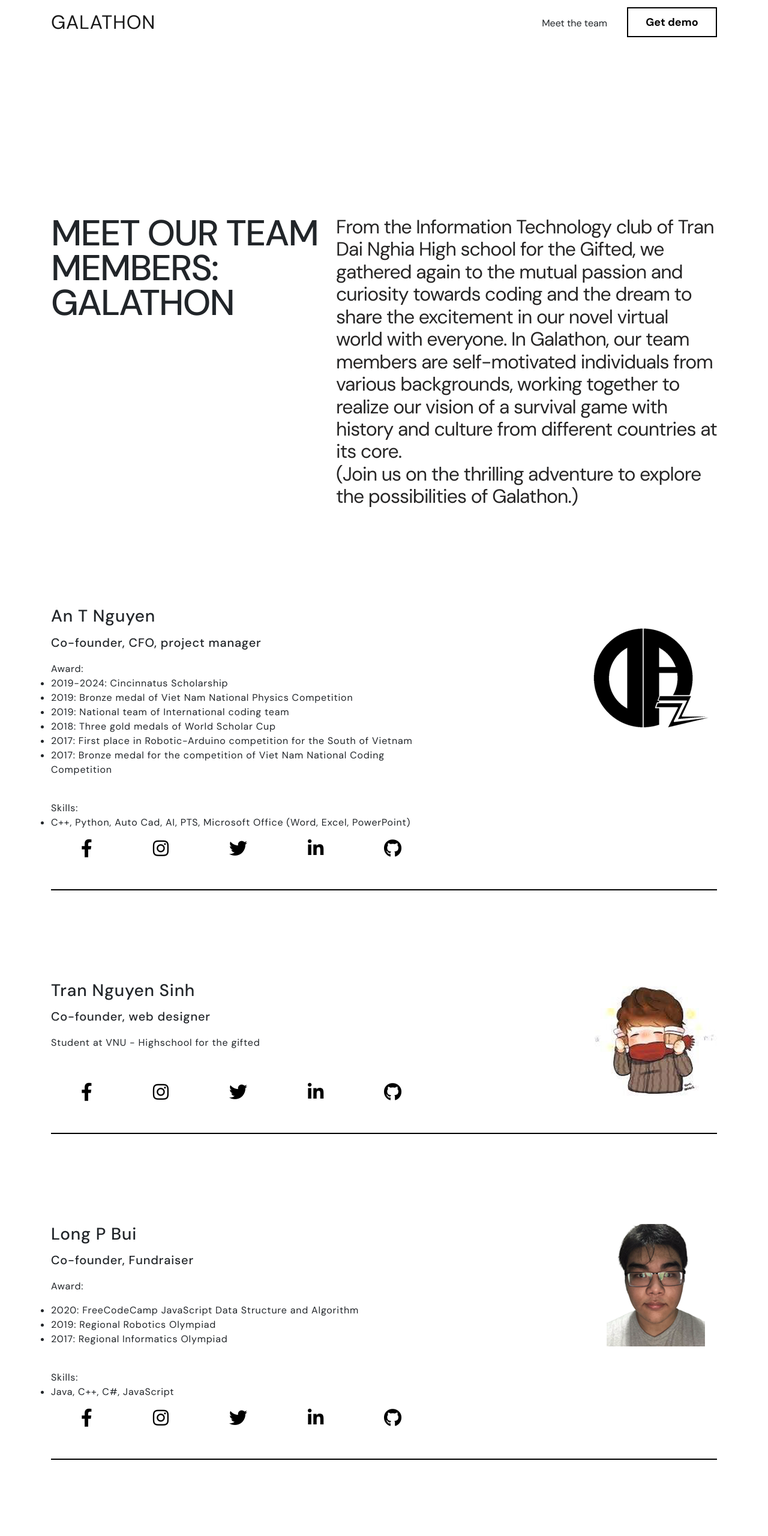
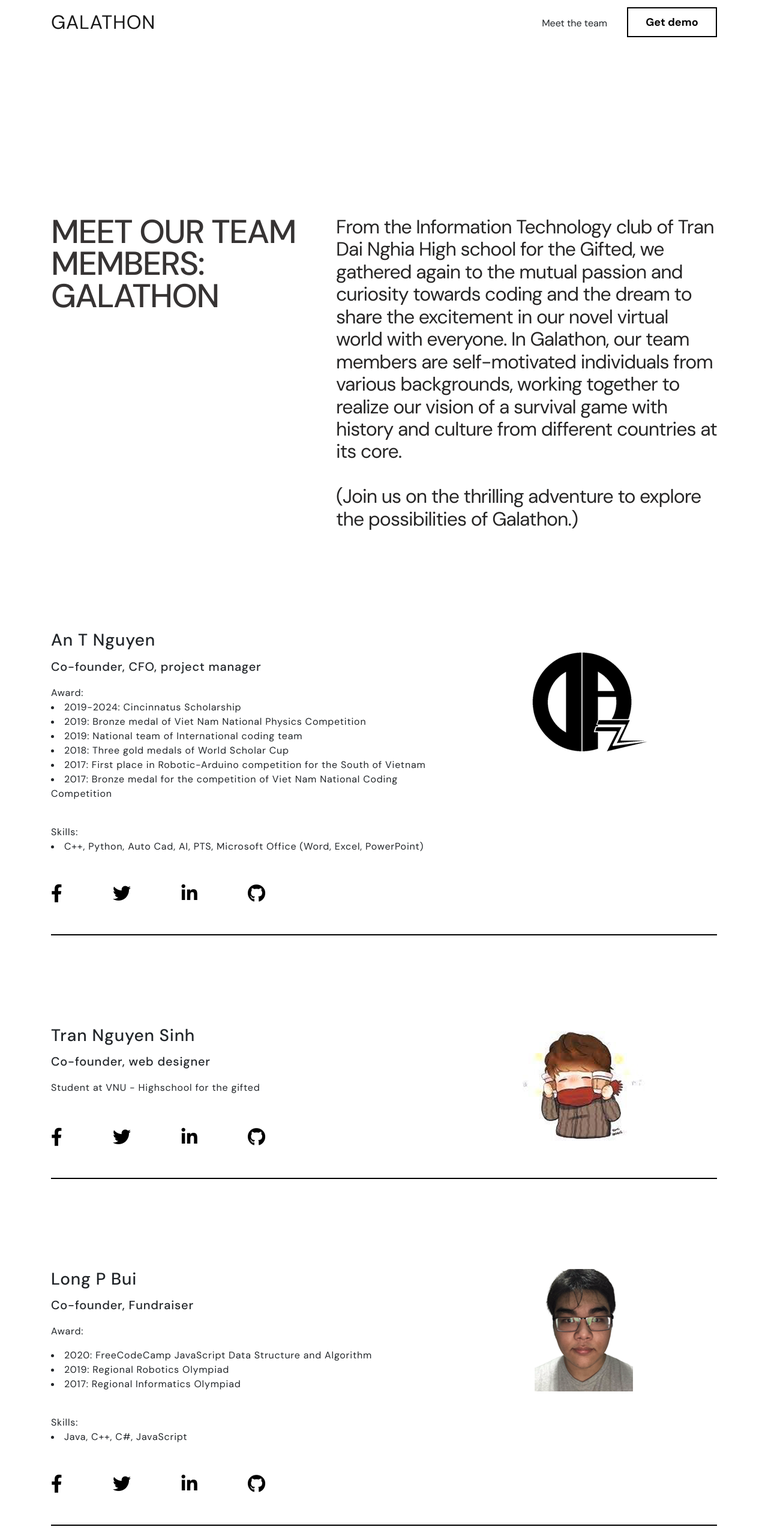
Before and after one commit to GalathonGame/website, a plain HTML site: page team.html in a window 1280 px wide. Shown: the top 2560 px of the page at 60% size. Drawn offline with nearby package versions, Linux system fonts and the light colour scheme.

Commit message:
update team

```diff
--- a/css/team.css
+++ b/css/team.css
@@ -4,14 +4,15 @@
 
 .team-header {
     margin-top: 360px;
-    height: calc(100vh - 300px);
+    height: auto;
 }
+
 
 .team-h1 {
     font-family: DM Sans;
     font-style: bold;
     font-weight: 500;
-    font-size: 60px;
+    font-size: 55px;
     line-height: 97.2%;
     /* or 58px */
 
@@ -19,11 +20,7 @@
 
     /* Main Black */
 
-<<<<<<< HEAD
-    color: #272626;
-=======
     color: #363333;
->>>>>>> e2be3fb3e713bb0cf0a76934df9ed90230c3db46
 }
 
 .team-p {
@@ -56,7 +53,9 @@
 
 .team-img {
     margin-bottom: 50px;
-    float: right;
+    margin-left: auto;
+    margin-right: auto;
+    display: block;
 }
 
 .member-h5 {
@@ -106,10 +105,21 @@
 .social-media {
     display: flex;
     align-self: end;
-    justify-content: space-around;
+    justify-content: space-between;
     margin-bottom: 50px;
+    margin-top: 35px;
 }
 
 li{
     list-style-type: disc;
+    list-style-position: inside;
+
 }
+
+@media only screen and (max-width: 768px) {
+
+    .team-header {
+        margin-top: 200px;
+        height: auto;
+    }
+}
--- a/team.html
+++ b/team.html
@@ -57,7 +57,7 @@
                              we gathered again to the mutual passion and curiosity towards coding and the dream to share the excitement
                               in our novel virtual world with everyone. In Galathon, our team members are self-motivated individuals from various backgrounds,
                                working together to realize our vision of a survival game with history and culture from different countries at its core.
-                               <br>
+                               <br> <br>
                                (Join us on the thrilling adventure to explore the possibilities of Galathon.)</p>
                     </div>
                 </div>
@@ -92,10 +92,9 @@
                                     </ul>
                                 </div>
                             </div>
-                            <div class="absolute">
-                                <div class="social-media">
+                            <div class="row absolute">
+                                <div class="col-md-7 social-media">
                                     <a href="https://www.facebook.com/thienan.dazz/" class="link"><i class="fab fa-facebook-f"></i></a>
-                                    <a href="https://www.instagram.com/thienan.dazz/" class="link"><i class="fab fa-instagram"></i></a>
                                     <a href="https://twitter.com"  class="link"><i class="fab fa-twitter"></i></a>
                                     <a href="https://www.linkedin.com/in/an-t-nguyen-95a64a148/" class="link"><i class="fab fa-linkedin-in"></i></a>
                                     <a href="https://github.com/dazzdingo" class="link"><i class="fab fa-github"></i></a>
@@ -124,10 +123,9 @@
                                     Student at VNU - Highschool for the gifted
                                 </p>
                             </div>
-                            <div class="absolute">
-                                <div class="social-media">
+                            <div class="row absolute">
+                                <div class="col-md-7 social-media">
                                     <a href="https://www.facebook.com/svenriksen/" class="link"><i class="fab fa-facebook-f"></i></a>
-                                    <a href="https://www.instagram.com/svenriksen/" class="link"><i class="fab fa-instagram"></i></a>
                                     <a href="https://twitter.com/svenriksen"  class="link"><i class="fab fa-twitter"></i></a>
                                     <a href="https://www.linkedin.com/in/sinh-tran-53269a1a1/" class="link"><i class="fab fa-linkedin-in"></i></a>
                                     <a href="https://github.com/svenriksen" class="link"><i class="fab fa-github"></i></a>
@@ -166,10 +164,10 @@
                                     </ul>
                                 </p>
                             </div>
-                            <div class="absolute">
-                                <div class="social-media">
+                            <div class="row absolute">
+                                <div class="col-md-7 social-media">
                                     <a href="https://www.facebook.com/longsaiyan1993/" class="link"><i class="fab fa-facebook-f"></i></a>
-                                    <a href=" " class="link"><i class="fab fa-instagram"></i></a>
+
                                     <a href=" "  class="link"><i class="fab fa-twitter"></i></a>
                                     <a href="https://www.linkedin.com/in/tonybui2003/" class="link"><i class="fab fa-linkedin-in"></i></a>
                                     <a href=" " class="link"><i class="fab fa-github"></i></a>
@@ -213,10 +211,9 @@
                                     </ul>
                                 </p>
                             </div>
-                            <div class="absolute">
-                                <div class="social-media">
+                            <div class="row absolute">
+                                <div class="col-md-7 social-media">
                                     <a href="https://www.facebook.com/profile.php?id=100006667180485" class="link"><i class="fab fa-facebook-f"></i></a>
-                                    <a href="https://www.instagram.com/nicole_basuke/" class="link"><i class="fab fa-instagram"></i></a>
                                     <a href=" "  class="link"><i class="fab fa-twitter"></i></a>
                                     <a href=" https://www.linkedin.com/in/n-h-ngoc-nicole-tran-5b42671b5/" class="link"><i class="fab fa-linkedin-in"></i></a>
                                     <a href=" " class="link"><i class="fab fa-github"></i></a>
@@ -242,13 +239,12 @@
                                 <h5 class="member-h5">Team member
                                 </h5>
                                 <p class="member-p">
-N/A
+                                    N/A
                                 </p>
                             </div>
-                            <div class="absolute">
-                                <div class="social-media">
+                            <div class="row absolute">
+                                <div class="col-md-7 social-media">
                                     <a href="https://www.facebook.com/phan.danhphan.141204/" class="link"><i class="fab fa-facebook-f"></i></a>
-                                    <a href="https://www.instagram.com/svenriksen/" class="link"><i class="fab fa-instagram"></i></a>
                                     <a href="https://twitter.com"  class="link"><i class="fab fa-twitter"></i></a>
                                     <a href="https://www.linkedin.com/in/sinh-tran-53269a1a1/" class="link"><i class="fab fa-linkedin-in"></i></a>
                                     <a href="https://github.com/svenriksen" class="link"><i class="fab fa-github"></i></a>
```
